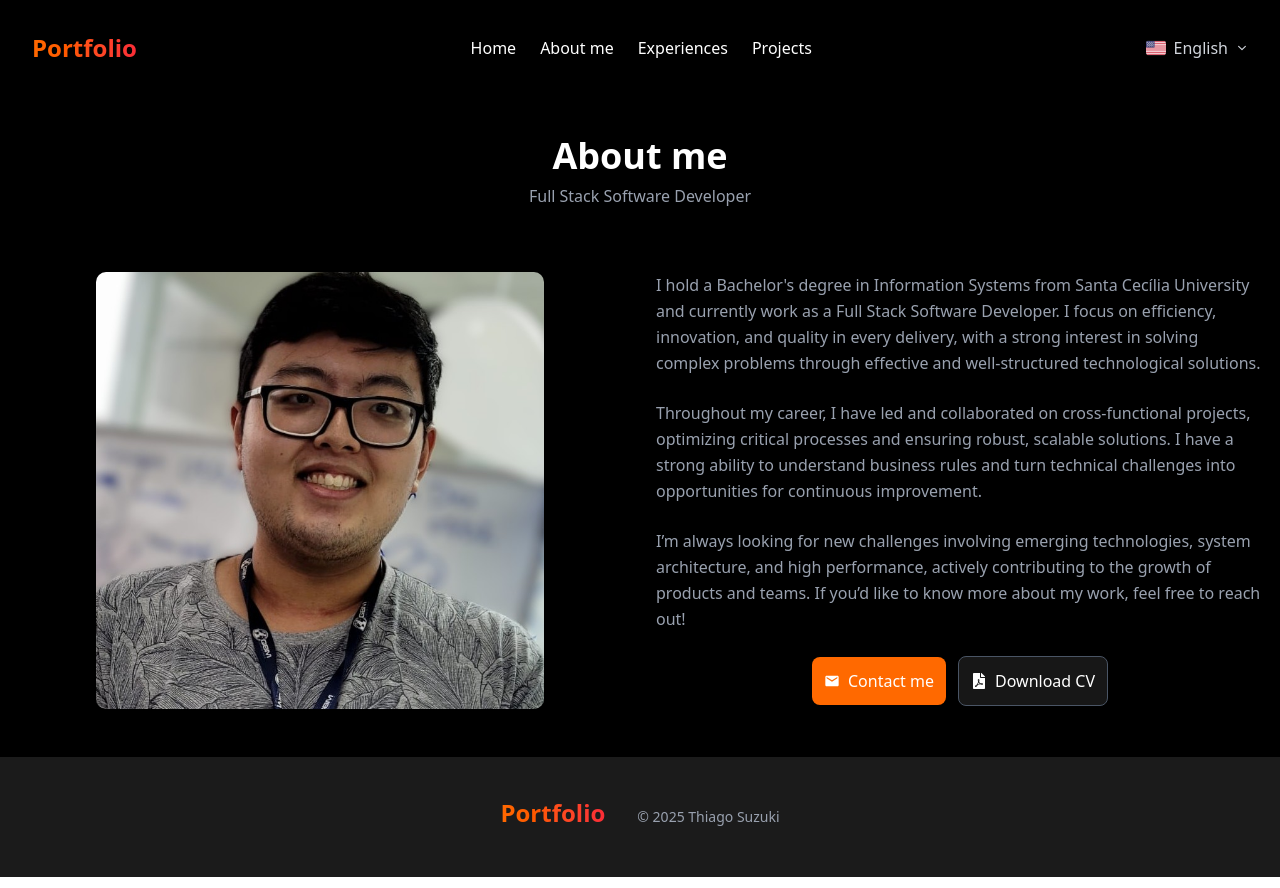
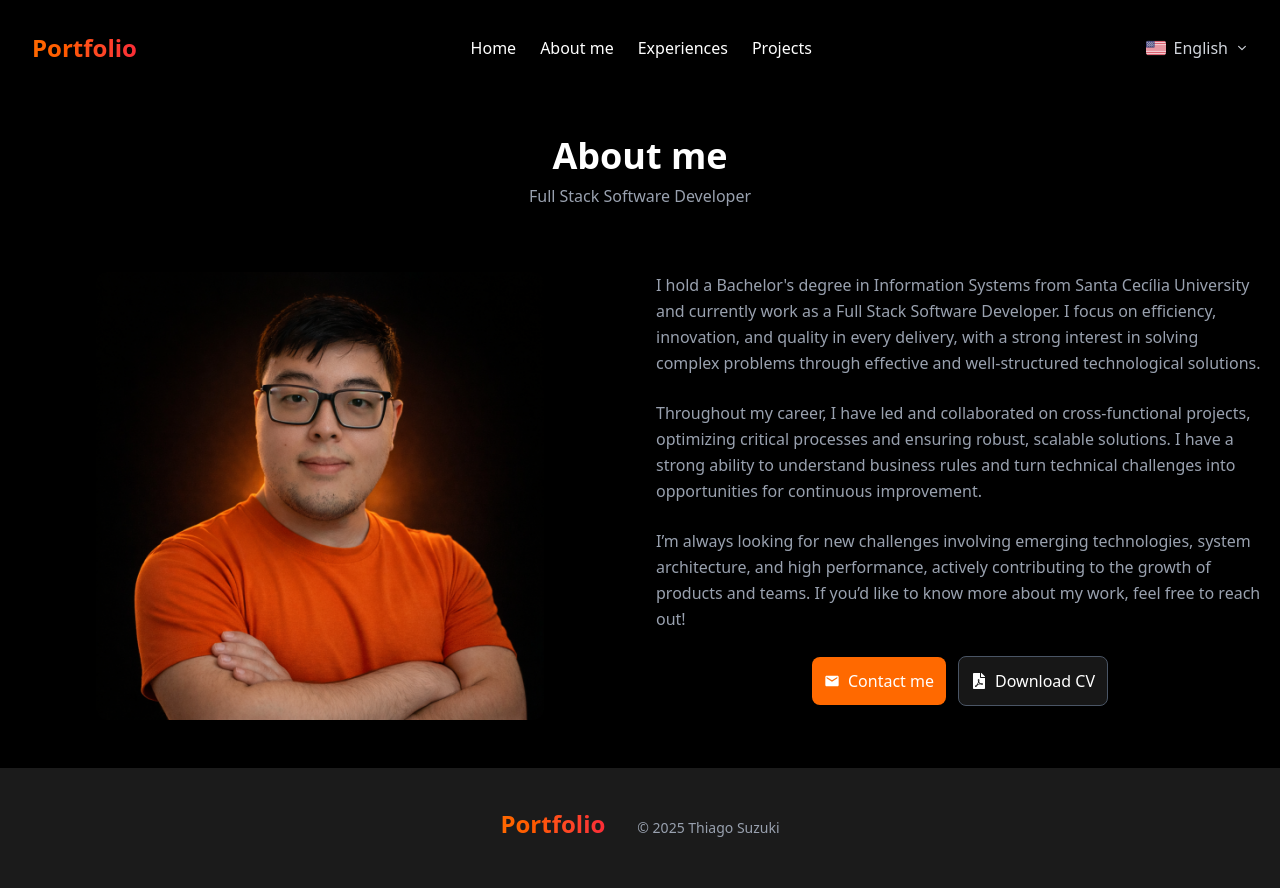
Before and after one commit to thiago-suzuki/next-portfolio-suzuki, a Next.js app: page /en/about in a window 1280 px wide. Built offline with nearby package versions, Linux system fonts and the light colour scheme.

Commit message:
feat: modify image profile about

```diff
--- a/src/components/Pages/About/index.tsx
+++ b/src/components/Pages/About/index.tsx
@@ -43,7 +43,7 @@ export function About() {
                             <div className="flex justify-center">
                                 <div className="w-full max-w-md bg-black rounded-lg overflow-hidden">
                                     <img
-                                        src="/images/about-profile.jpg"
+                                        src="/images/about-profile.png"
                                         alt="Professional portrait"
                                         className="w-full h-auto"
                                     />
```
Also changed, not shown: public/images/about-profile.jpg (deleted), public/images/about-profile.png (added).
